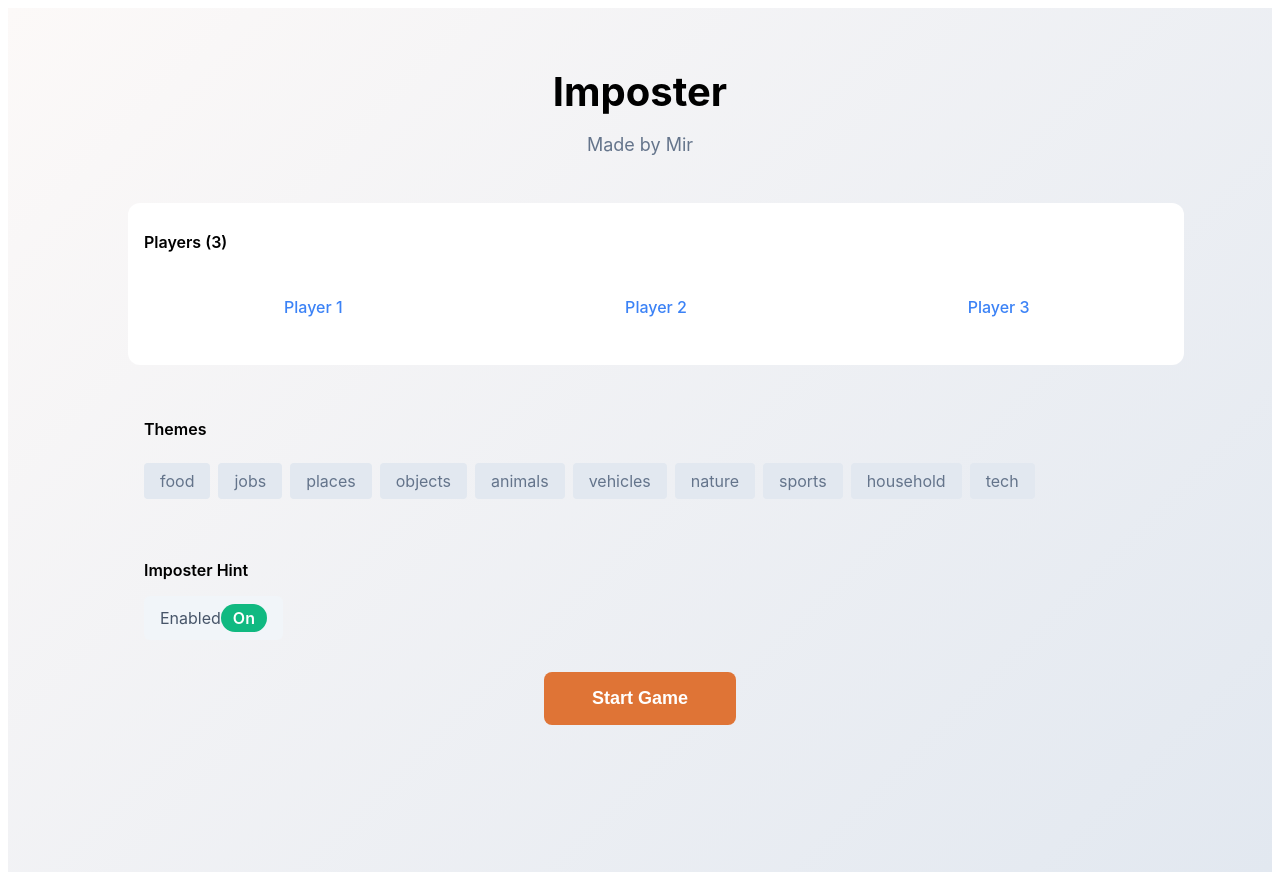
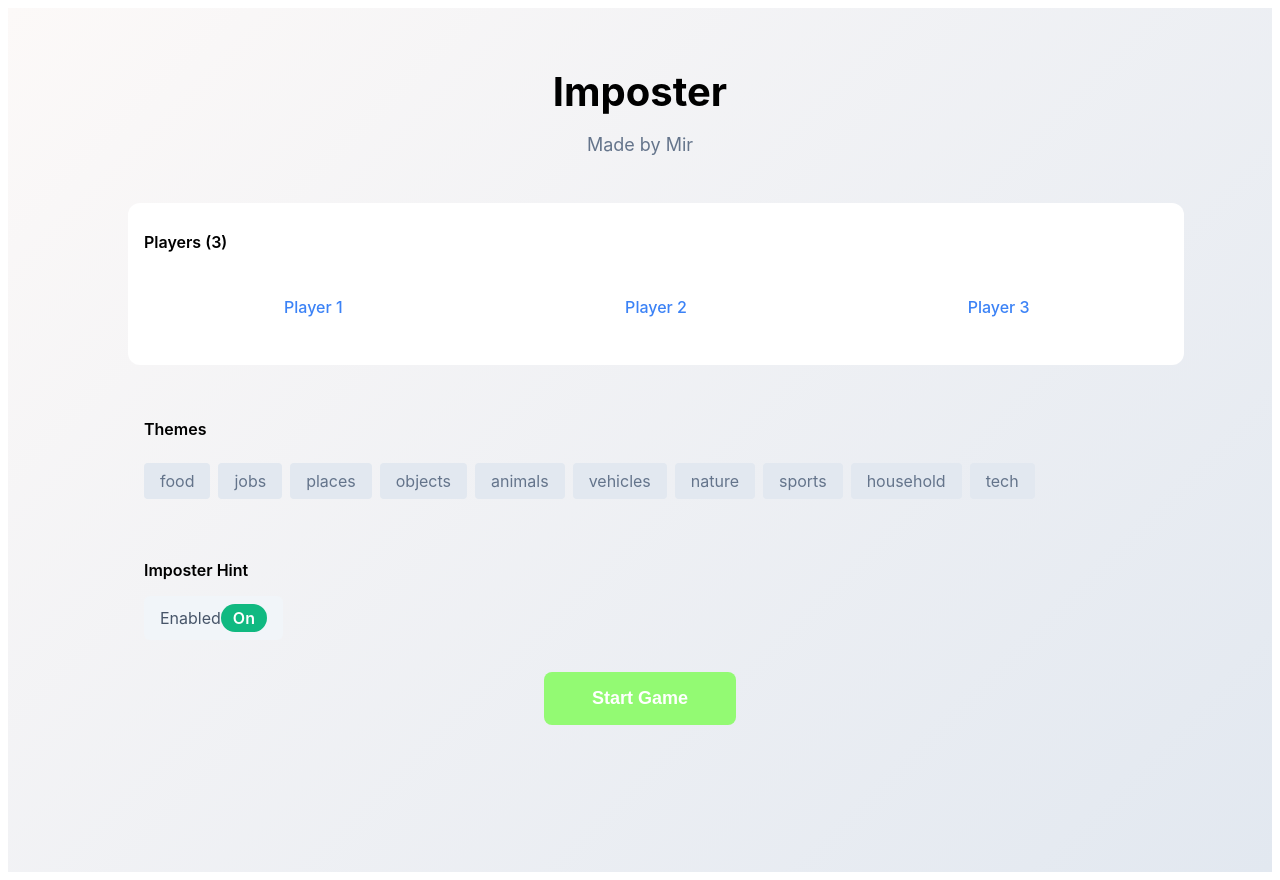
Before and after one commit to mirajhaq/imposter-vercel, a Next.js app: page / in a window 1280 px wide. Built offline with nearby package versions, Linux system fonts and the light colour scheme.

Commit message:
Test Github Actions Deployment

```diff
--- a/src/components/SetupScreen.tsx
+++ b/src/components/SetupScreen.tsx
@@ -74,7 +74,7 @@ export default function SetupScreen({
               fontSize: '1.125rem',
               fontWeight: '700',
               padding: '1rem 3rem',
-              backgroundColor: '#df7436ff',
+              backgroundColor: '#93fa73ff',
               color: 'white',
               borderRadius: '0.5rem',
               border: 'none',
```
